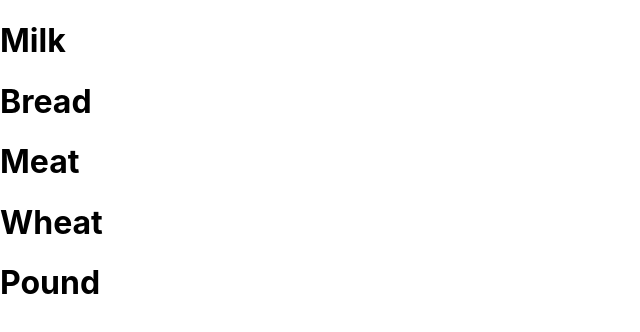
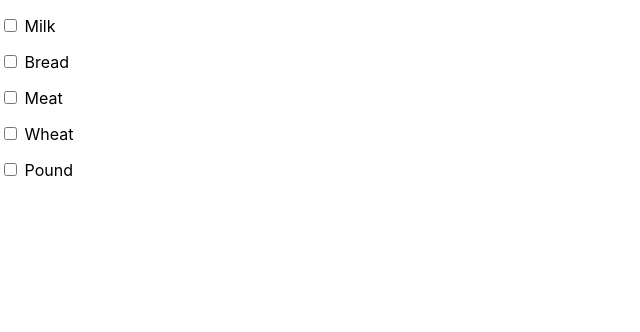
Before and after one commit to the-arcade-01/Grocery-List, a React (Create React App) app in the folder grocery/: page / in a window 1280 px wide. Shown: the top 332 px of the page, without its empty margins (0-640 px from the left). Built offline with nearby package versions, Linux system fonts and the light colour scheme.

Commit message:
check functionality

```diff
--- a/grocery/src/App.js
+++ b/grocery/src/App.js
@@ -33,9 +33,17 @@ class App extends React.Component{
       }
     ]
   }
+  markComplete = (id) => {
+    this.setState({grocery:this.state.grocery.map(item=>{
+      if(item.id === id){
+        item.completed = !item.completed;
+      }
+      return item;
+    })});
+  }
   render() {
     return (
-      <GroceryList groceryList = {this.state.grocery}/>
+      <GroceryList groceryList = {this.state.grocery} markComplete = {this.markComplete}/>
     )
   }
 }
--- a/grocery/src/components/Item.js
+++ b/grocery/src/components/Item.js
@@ -0,0 +1,26 @@
+import React from 'react';
+import PropTypes from 'prop-types';
+
+class GroceryItem extends React.Component {
+    getStyle = ()=>{
+        return {
+            textDecoration : this.props.item.completed ? 'line-through':'none'
+        }
+    }
+    render(){
+        const {id,title} = this.props.item;
+        return (
+            <div style = {this.getStyle()}>
+                <p>
+                <input type='checkbox' onChange={this.props.markComplete.bind(this,id)}/>{' '}{title}
+                </p>
+            </div>
+        )
+    }
+}
+
+GroceryItem.propTypes = {
+    item : PropTypes.object.isRequired,
+    markComplete : PropTypes.func.isRequired
+}
+export default GroceryItem;
--- a/grocery/src/components/List.js
+++ b/grocery/src/components/List.js
@@ -1,16 +1,18 @@
 import React from 'react';
 import PropTypes from 'prop-types';
+import GroceryItem from './Item.js';
 
 class GroceryList extends React.Component {
     render(){
         return this.props.groceryList.map((item)=>(
-            <h1>{item.title}</h1>
+            <GroceryItem item = {item} markComplete = {this.props.markComplete}/>
         ));
     }
 }
 
 GroceryList.propTypes = {
-    groceryList : PropTypes.array.isRequired
+    groceryList : PropTypes.array.isRequired,
+    markComplete : PropTypes.func.isRequired
 }
 
 export default GroceryList;
```
